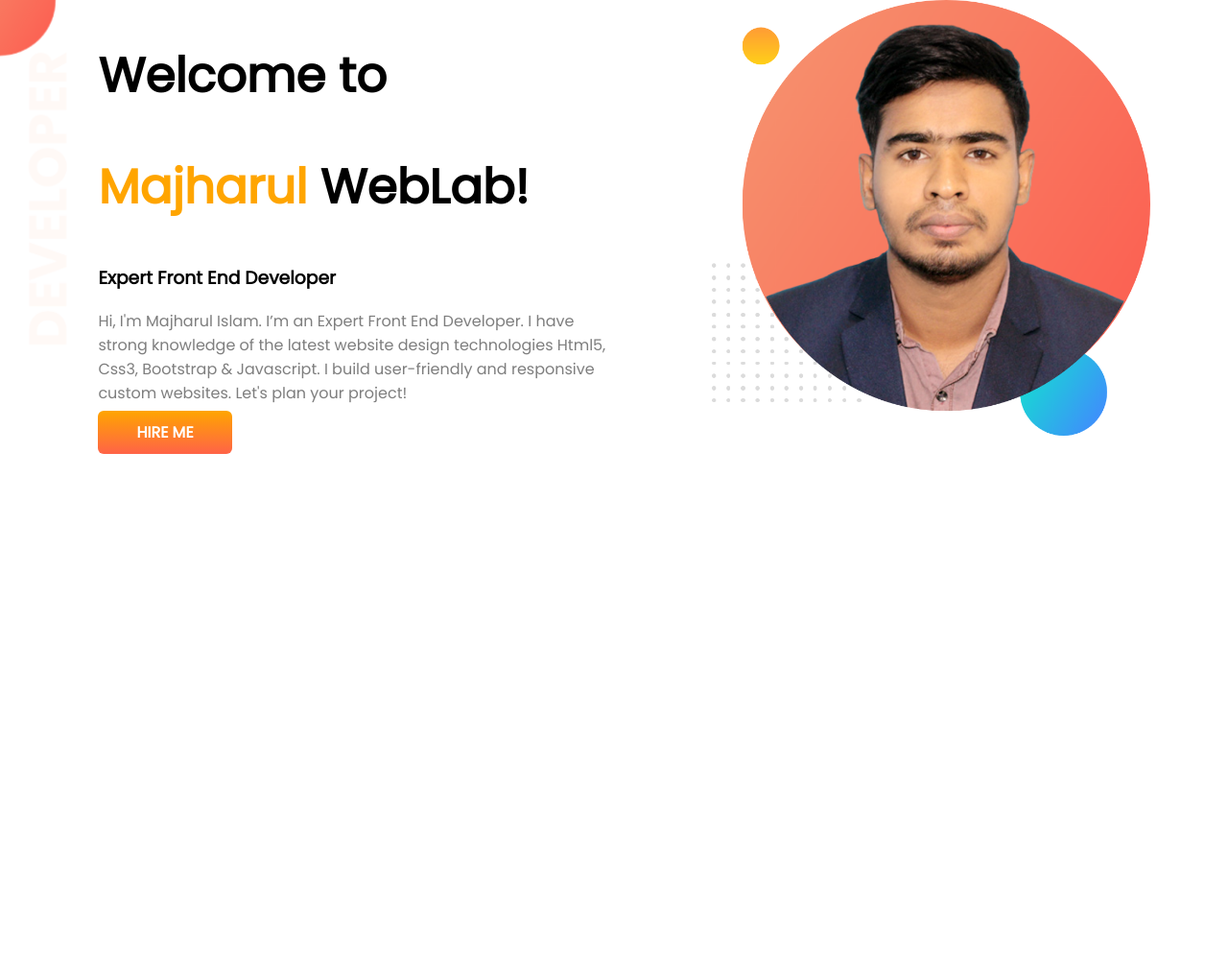
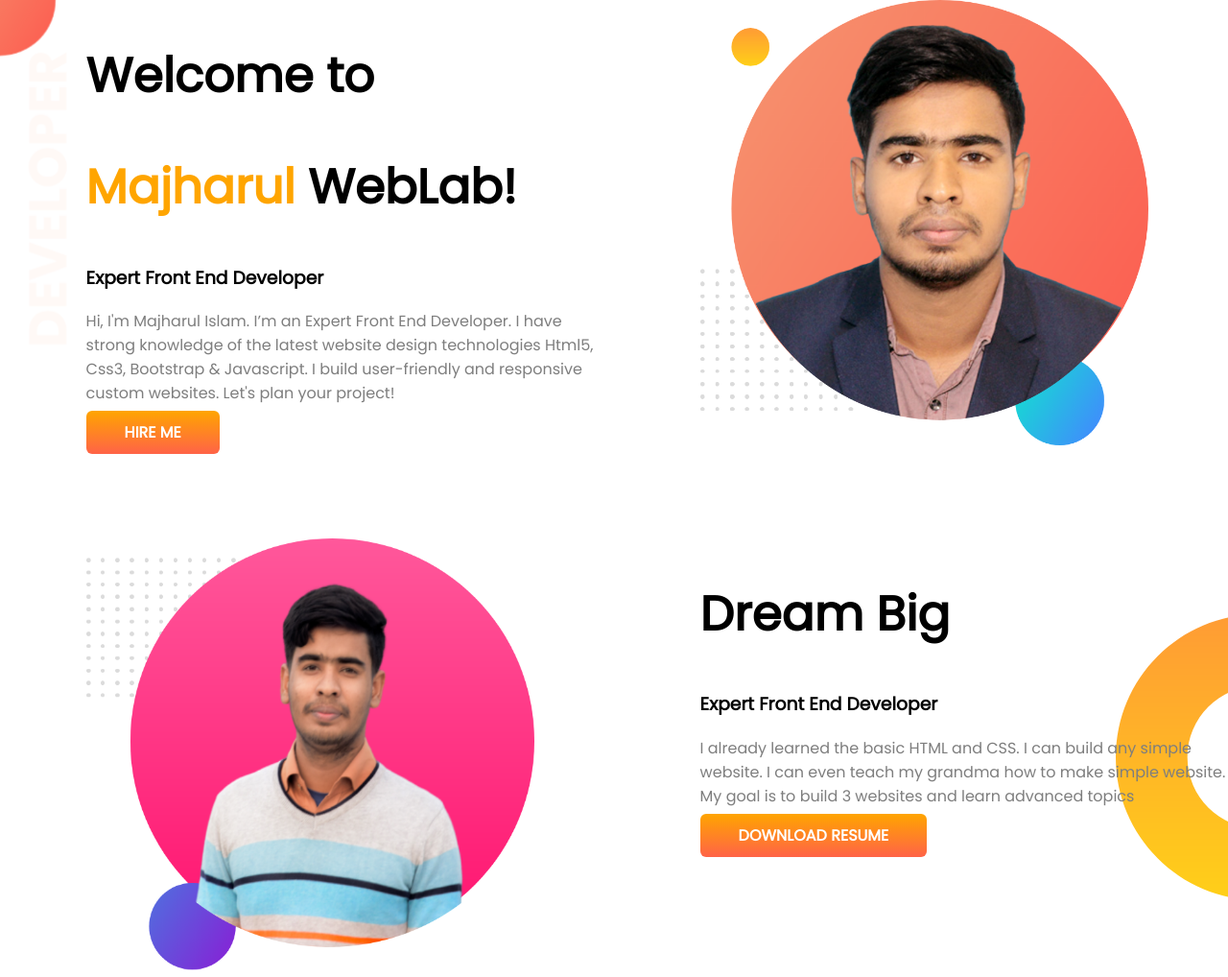
Before and after one commit to majharul-web/developer-portfolio, a plain HTML site: page index.html in a window 1280 px wide. Shown: the whole page at 96% size. Before the commit the page ends 800 px from the top, so only its background shows below. Drawn offline with Linux system fonts and the light colour scheme.

Commit message:
Dream section compleet

```diff
--- a/index.html
+++ b/index.html
@@ -41,5 +41,30 @@
         <img src="img/mi1.png" alt="Mr Majharul" />
       </div>
     </section>
+
+    <!-- dream section -->
+    <section class="Dream-section">
+      <!-- image section -->
+      <div class="right-head">
+        <img src="img/mi2.png" alt="Mr Majharul" />
+      </div>
+
+      <!-- text section -->
+      <div class="left-head">
+        <h1>Dream Big</h1>
+
+        <h3>Expert Front End Developer</h3>
+        <p>
+          <span class="dream-p"
+            >I already learned the basic HTML and CSS. I can build any simple website. I can even teach my
+            grandma how to make simple website. My goal is to build 3 websites and learn advanced topics
+          </span>
+        </p>
+
+        <a class="button" target="blank" href="https://www.linkedin.com/in/md-majharul-islam-a42b63200/"
+          >download resume</a
+        >
+      </div>
+    </section>
   </body>
 </html>
--- a/style.css
+++ b/style.css
@@ -16,15 +16,19 @@ h1{
 }
 .left-head{
     width: 50%;
-    padding-left: 8%;
+    padding-left: 7%;
+
 
 }
 .left-head p{
    color: #7E7E7E;
+
 }
 .right-head{
     width: 50%;
-    padding-left: 8%;
+    padding-left: 7%;
+
+
 
 }
 .right-head img{
@@ -40,3 +44,15 @@ h1{
         font-weight: 700;
         text-transform: uppercase;
  }
+
+ .Dream-section{
+    display: flex;
+    background-image: url(img/dream-bg.png);
+    background-repeat: no-repeat;
+    background-position: right;
+    margin-top: 7%;
+}
+.dream-p{
+    padding-right: 12%;
+
+}
```
